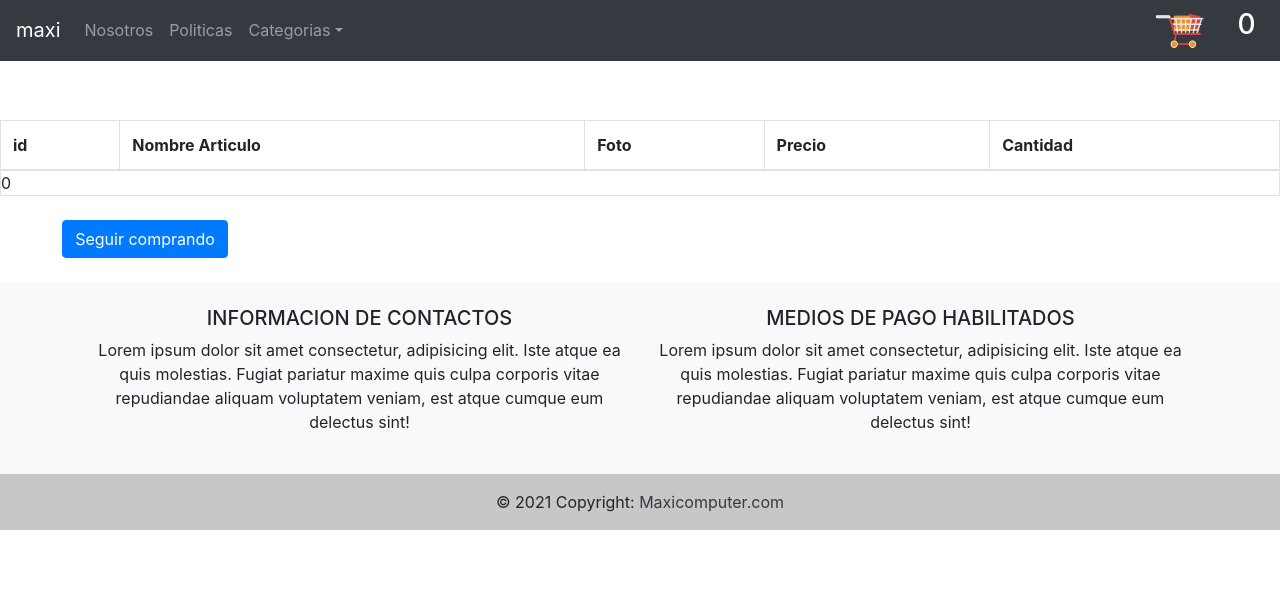
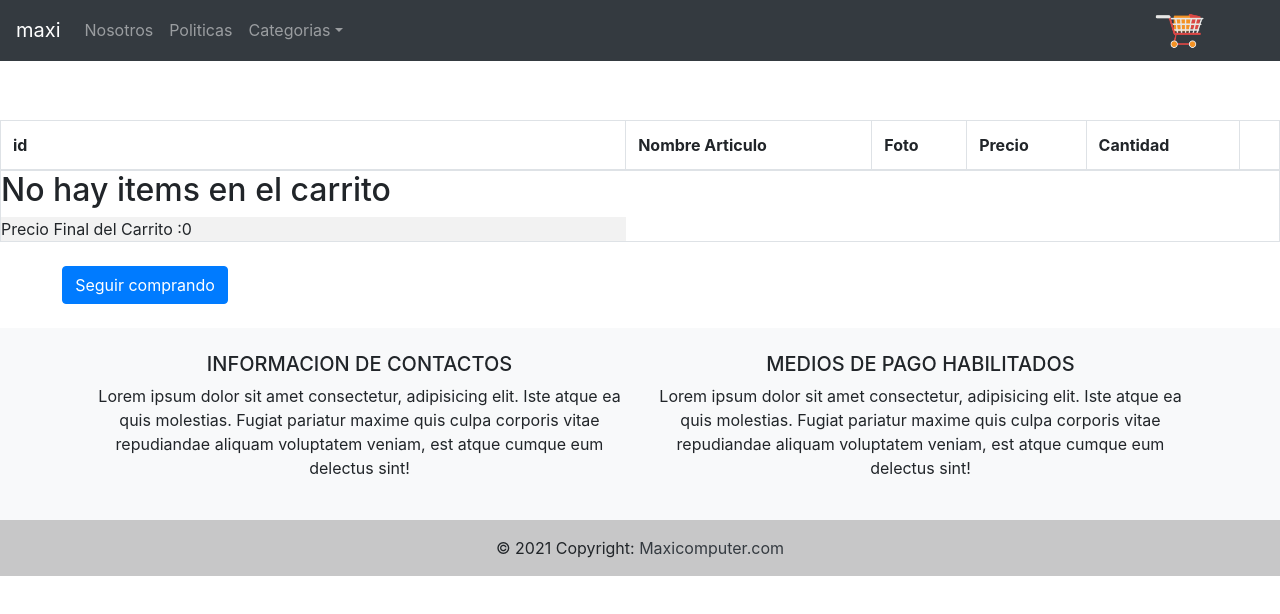
Before and after one commit to maxirosanda/https---github.com-maxirosanda-proyecto_finalizado, a React (Create React App) app: page /cart in a window 1280 px wide. Shown: the top 614 px of the page. Built offline with nearby package versions, Linux system fonts and the light colour scheme.

Commit message:
clase 11

```diff
--- a/src/components/Cart/Cart.js
+++ b/src/components/Cart/Cart.js
@@ -1,8 +1,16 @@
-import React from 'react'
+import React, {useContext} from 'react'
 import {Image} from "react-bootstrap"
+import {CartContext} from '../../Context'
+import ButtonRemove from '../Button/ButtonRemove'
+const Cart = ({item , cantidad}) => {
 
-const Cart = ({item , cantidad}) => {
-console.log(item)
+const [llevar,setLlevar] = useContext(CartContext)
+
+
+const removeItem = () =>{
+  const newItem = llevar.filter((itenes) => itenes.item.id !== item.id )
+  setLlevar(newItem)
+  }
 
   return (
     <React.Fragment>
@@ -12,6 +20,7 @@ console.log(item)
       <td><Image fluid className="rounded" src={item.img}/></td>
       <td>{item.precio}</td>
       <td>{cantidad}</td>
+      <td><ButtonRemove removeItem={removeItem}  texto={"Remover"} ></ButtonRemove></td>
     </tr>
 
     </React.Fragment>
--- a/src/components/Cart/CartContainer.js
+++ b/src/components/Cart/CartContainer.js
@@ -1,10 +1,17 @@
-import React ,{useContext} from 'react'
+import React ,{useContext, useState,useEffect} from 'react'
 import Cart from './Cart'
 import { Table} from "react-bootstrap"
 import {CartContext} from '../../Context'
 import ButtonSeguir from '../Button/ButtonSeguir'
 const ItemList= () => {
 const [llevar,setLlevar] = useContext(CartContext)
+const [sumar,setSumar] = useState(0)
+useEffect(() => {
+  llevar.length &&
+    llevar.filter((itenes) => {
+      setSumar(sumar + itenes.item.precio * itenes.cantidad)
+    })
+}, [llevar])
 
    return <React.Fragment>
   <Table striped bordered hover>
@@ -15,17 +22,23 @@ const [llevar,setLlevar] = useContext(CartContext)
       <th>Foto</th>
       <th>Precio</th>
       <th>Cantidad</th>
+      <th></th>
     </tr>
   </thead>
   <tbody>
 
       {
 
-    llevar.length && llevar.map((itenes) => {
-        return   <Cart  item = {itenes.item} cantidad={itenes.cantidad} > </Cart>
+    llevar.length ? (  llevar.map((itenes) => {
+        return   <Cart  item = {itenes.item} cantidad={itenes.cantidad} > </Cart>}) )
+         : (  <h2>No hay items en el carrito</h2> )
 
-    })}
 
+    }
+    <tr>
+      Precio Final del Carrito :
+       {sumar}
+    </tr>
     </tbody>
 </Table>
 <ButtonSeguir ></ButtonSeguir>
--- a/src/components/cardwidget/CardWidget.js
+++ b/src/components/cardwidget/CardWidget.js
@@ -2,6 +2,7 @@ import React, {useContext, useState ,useEffect} from 'react'
 import Carrito from '../../assets/CardWidget.png'
 import { Col, Image, Row } from 'react-bootstrap'
 import {CartContext} from '../../Context'
+import {Link} from 'react-router-dom'
 const CardWidget = () => {
   const [llevar,setLlevar] = useContext(CartContext)
   const [sumar,setSumar] = useState(0);
@@ -14,15 +15,14 @@ const CardWidget = () => {
         })
     }, [llevar])
 
-  console.log(llevar)
   return (
     <React.Fragment>
       <Row className='row justify-content-end'>
         <Col xs={12} lg={8} className='row justify-content-center'>
-          <Image fluid className='rounded' src={Carrito} />
+        <Link to={`/cart`}><Image fluid className='rounded' src={Carrito} /></Link>
         </Col>
         <Col xs={12} lg={8} className='row justify-content-center'>
-         <h3 style={{ color: "#FFFFFF", textDecoration: "none" }}>{sumar}</h3>
+         <h3 style={{ color: "#FFFFFF", textDecoration: "none",visibility:llevar.length ?"visible" :"hidden" }}>{sumar}</h3>
         </Col>
       </Row>
     </React.Fragment>
--- a/src/components/item/ItemList.js
+++ b/src/components/item/ItemList.js
@@ -1,16 +1,25 @@
-import React from 'react'
+import React, { useEffect, useState } from 'react'
 import Item from './Item'
 import { useParams } from "react-router-dom"
+import {Spinner} from 'react-bootstrap'
 
 const ItemList= ({items}) => {
-
+  const [loading,setLoading] = useState(false)
   const {categoryId}  = useParams()
   console.log(categoryId)
+
+  useEffect(()=>{
+    items.length ? setLoading(false) : setLoading(true)
+    },[items])
 
   return <React.Fragment>
 
       <div className="container-fluid row m-0 p-0 px-3">
       {
+      loading ? (
+        <Spinner animation="border" role="status"/>
+
+      ):(
 
         items.length && items.map((item) => {
           if(categoryId){
@@ -22,6 +31,9 @@ const ItemList= ({items}) => {
 
         }
      })
+      )
+
+
      }
      </div>
   </React.Fragment>
--- a/src/components/itemDetail/ItemDetailContainer.js
+++ b/src/components/itemDetail/ItemDetailContainer.js
@@ -2,24 +2,40 @@ import React from 'react'
 import ItemDetail from "./ItemDetail"
 import { useState, useEffect } from "react"
 import { useParams } from "react-router-dom"
-
+import { Spinner } from 'react-bootstrap'
 const ItemDetailContainer = ({ items }) => {
   const { id } = useParams()
   const [producto, setProducto] = useState({})
+  const [loading,setLoading] = useState(false)
+  useEffect(() => {
 
-  useEffect(() => {
     items.length &&
       items.map((item) => {
         return item.id === parseFloat(id) && setProducto(item);
-      });
-  }, [items]);
+      })
 
-  return (
-    <React.Fragment>
-      <ItemDetail key={producto.id} item={producto}>
-      </ItemDetail>
+  }, [items])
+
+  useEffect(()=>{
+    items.length ? setLoading(false) : setLoading(true)
+    },[items])
+
+  return <React.Fragment>
+    {
+      loading ? (
+        <Spinner animation="border" role="status"/>
+
+      ):(
+        <ItemDetail key={producto.id} item={producto}/>
+      )
+
+
+     }
+
+
+
     </React.Fragment>
-  )
+
 }
 
 export default ItemDetailContainer
```
Also changed, not shown: 2 other files (tests, documents, lock files or other folders). Lines whose indentation alone changed are shown as unchanged.
